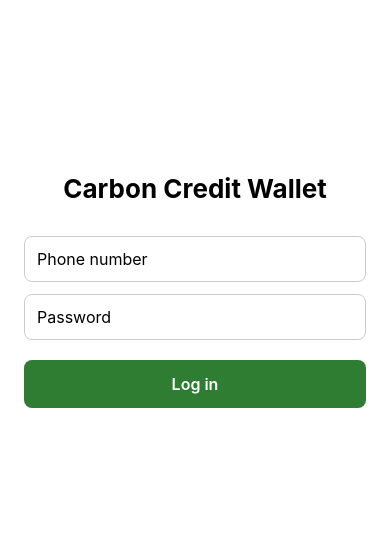
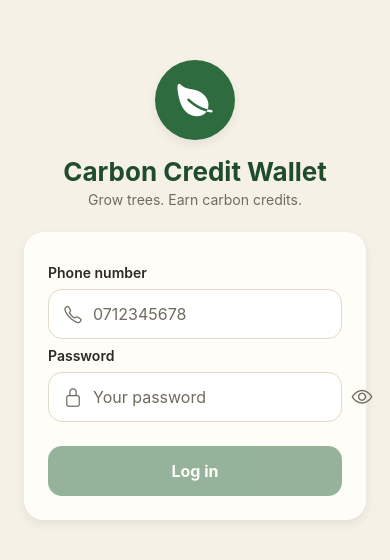
Before and after one commit to Manege24/Carbon-Credit-Wallet, a React Native app in the folder frontend/: screen / in a window 390 px wide. Shown: the part 132-692 px from the top of the page. Built offline with nearby package versions, Linux system fonts and the light colour scheme; no server answers.

Commit message:
UI: earthy green theme, new login screen, tab icons

```diff
--- a/frontend/App.tsx
+++ b/frontend/App.tsx
@@ -10,6 +10,8 @@ import BalanceScreen from "./src/screens/BalanceScreen";
 import HistoryScreen from "./src/screens/HistoryScreen";
 import NetInfo from "@react-native-community/netinfo";
 import { syncAll } from "./src/api/sync";
+import { Ionicons } from "@expo/vector-icons";
+import { colors } from "./src/theme";
 
 const Tab = createBottomTabNavigator();
 
@@ -49,7 +51,24 @@ export default function App() {
 
   return (
     <NavigationContainer>
-      <Tab.Navigator screenOptions={{ headerShown: false }}>
+      <Tab.Navigator
+        screenOptions={({ route }) => ({
+          headerShown: false,
+          tabBarActiveTintColor: colors.primary,
+          tabBarInactiveTintColor: colors.muted,
+          tabBarStyle: { backgroundColor: colors.surface, borderTopColor: colors.border, height: 64, paddingBottom: 8, paddingTop: 6 },
+          tabBarLabelStyle: { fontSize: 12, fontWeight: "600" },
+          tabBarIcon: ({ color, size }) => {
+            const icons: Record<string, keyof typeof Ionicons.glyphMap> = {
+              Plots: "map-outline",
+              Balance: "wallet-outline",
+              History: "pulse-outline",
+              Account: "person-outline",
+            };
+            return <Ionicons name={icons[route.name] ?? "ellipse-outline"} size={size} color={color} />;
+          },
+        })}
+      >
         <Tab.Screen name="Plots" component={PlotsScreen} />
         <Tab.Screen name="Balance" component={BalanceScreen} />
         <Tab.Screen name="History" component={HistoryScreen} />
--- a/frontend/src/screens/LoginScreen.tsx
+++ b/frontend/src/screens/LoginScreen.tsx
@@ -1,15 +1,19 @@
 import { useState } from "react";
 import {
   View, Text, TextInput, Pressable, ActivityIndicator, StyleSheet,
+  KeyboardAvoidingView, Platform, ScrollView,
 } from "react-native";
+import { Ionicons } from "@expo/vector-icons";
 import { login } from "../api/auth";
 import { saveToken } from "../storage/tokenStore";
+import { colors, spacing, radius, shadow } from "../theme";
 
 type Props = { onLoginSuccess: (role?: string) => void };
 
 export default function LoginScreen({ onLoginSuccess }: Props) {
   const [phone, setPhone] = useState("");
   const [password, setPassword] = useState("");
+  const [showPassword, setShowPassword] = useState(false);
   const [loading, setLoading] = useState(false);
   const [error, setError] = useState<string | null>(null);
 
@@ -22,7 +26,7 @@ export default function LoginScreen({ onLoginSuccess }: Props) {
       onLoginSuccess(result.role);
     } catch (e: any) {
       if (e?.message === "Network request failed") {
-        setError("Cannot reach the server. Check Wi-Fi and backend.");
+        setError("Cannot reach the server. Check your connection.");
       } else {
         setError(e?.message ?? "Something went wrong");
       }
@@ -31,44 +35,101 @@ export default function LoginScreen({ onLoginSuccess }: Props) {
     }
   }
 
+  const disabled = loading || !phone || !password;
+
   return (
-    <View style={styles.container}>
+    <KeyboardAvoidingView
+      style={{ flex: 1, backgroundColor: colors.background }}
+      behavior={Platform.OS === "ios" ? "padding" : undefined}
+    >
+      <ScrollView contentContainerStyle={styles.container} keyboardShouldPersistTaps="handled">
+        <View style={styles.logo}>
+          <Ionicons name="leaf" size={40} color={colors.white} />
+        </View>
         <Text style={styles.title}>Carbon Credit Wallet</Text>
+        <Text style={styles.subtitle}>Grow trees. Earn carbon credits.</Text>
 
+        <View style={styles.card}>
+          <Text style={styles.label}>Phone number</Text>
+          <View style={styles.inputRow}>
+            <Ionicons name="call-outline" size={20} color={colors.muted} />
             <TextInput
               style={styles.input}
-        placeholder="Phone number"
+              placeholder="0712345678"
+              placeholderTextColor={colors.muted}
               keyboardType="phone-pad"
               value={phone}
               onChangeText={setPhone}
               autoCapitalize="none"
             />
+          </View>
+
+          <Text style={styles.label}>Password</Text>
+          <View style={styles.inputRow}>
+            <Ionicons name="lock-closed-outline" size={20} color={colors.muted} />
             <TextInput
               style={styles.input}
-        placeholder="Password"
-        secureTextEntry
+              placeholder="Your password"
+              placeholderTextColor={colors.muted}
+              secureTextEntry={!showPassword}
               value={password}
               onChangeText={setPassword}
+              autoCapitalize="none"
             />
+            <Pressable onPress={() => setShowPassword((v) => !v)} hitSlop={10}>
+              <Ionicons
+                name={showPassword ? "eye-off-outline" : "eye-outline"}
+                size={22}
+                color={colors.muted}
+              />
+            </Pressable>
+          </View>
 
-      {error && <Text style={styles.error}>{error}</Text>}
+          {error && (
+            <View style={styles.errorBox}>
+              <Ionicons name="alert-circle-outline" size={18} color={colors.error} />
+              <Text style={styles.errorText}>{error}</Text>
+            </View>
+          )}
 
           <Pressable
-        style={[styles.button, loading && { opacity: 0.6 }]}
+            style={[styles.button, disabled && { opacity: 0.5 }]}
             onPress={handleLogin}
-        disabled={loading || !phone || !password}
+            disabled={disabled}
           >
-        {loading ? <ActivityIndicator color="#fff" /> : <Text style={styles.buttonText}>Log in</Text>}
+            {loading ? <ActivityIndicator color={colors.white} /> : <Text style={styles.buttonText}>Log in</Text>}
           </Pressable>
         </View>
+      </ScrollView>
+    </KeyboardAvoidingView>
   );
 }
 
 const styles = StyleSheet.create({
-  container: { flex: 1, justifyContent: "center", padding: 24, backgroundColor: "#fff" },
-  title: { fontSize: 26, fontWeight: "700", marginBottom: 32, textAlign: "center" },
-  input: { borderWidth: 1, borderColor: "#ccc", borderRadius: 8, padding: 12, marginBottom: 12, fontSize: 16 },
-  button: { backgroundColor: "#2e7d32", padding: 14, borderRadius: 8, alignItems: "center", marginTop: 8 },
-  buttonText: { color: "#fff", fontSize: 16, fontWeight: "600" },
-  error: { color: "#c62828", marginBottom: 8 },
+  container: { flexGrow: 1, justifyContent: "center", padding: spacing.lg },
+  logo: {
+    alignSelf: "center", width: 80, height: 80, borderRadius: 40,
+    backgroundColor: colors.primary, alignItems: "center", justifyContent: "center",
+    ...shadow,
+  },
+  title: { fontSize: 26, fontWeight: "700", color: colors.primaryDark, textAlign: "center", marginTop: spacing.md },
+  subtitle: { color: colors.muted, textAlign: "center", marginTop: spacing.xs, marginBottom: spacing.lg },
+  card: { backgroundColor: colors.surface, borderRadius: radius.lg, padding: spacing.lg, ...shadow },
+  label: { color: colors.text, fontWeight: "600", marginBottom: spacing.sm, marginTop: spacing.sm },
+  inputRow: {
+    flexDirection: "row", alignItems: "center", gap: 10,
+    borderWidth: 1, borderColor: colors.border, borderRadius: radius.md,
+    paddingHorizontal: 14, backgroundColor: colors.white,
+  },
+  input: { flex: 1, paddingVertical: 14, fontSize: 16, color: colors.text },
+  errorBox: {
+    flexDirection: "row", alignItems: "center", gap: 8, marginTop: spacing.md,
+    backgroundColor: "#F8E5DF", padding: 12, borderRadius: radius.sm,
+  },
+  errorText: { color: colors.error, flex: 1 },
+  button: {
+    backgroundColor: colors.primary, paddingVertical: 15, borderRadius: radius.md,
+    alignItems: "center", marginTop: spacing.lg,
+  },
+  buttonText: { color: colors.white, fontSize: 16, fontWeight: "700" },
 });
--- /dev/null
+++ b/frontend/src/theme.ts
@@ -0,0 +1,26 @@
+export const colors = {
+  primary: "#2E6B3E",      // deep forest green
+  primaryDark: "#1F4D2C",
+  primarySoft: "#E3EDDC",  // pale sage, for cards and highlights
+  background: "#F6F1E7",   // warm cream
+  surface: "#FFFDF8",      // card background
+  accent: "#B5703A",       // clay / terracotta
+  text: "#2B2B24",
+  muted: "#6F6B5E",
+  border: "#E2DACA",
+  error: "#B3402A",
+  success: "#3E7C4A",
+  white: "#FFFFFF",
+};
+
+export const spacing = { xs: 4, sm: 8, md: 16, lg: 24, xl: 32 };
+
+export const radius = { sm: 8, md: 14, lg: 20 };
+
+export const shadow = {
+  shadowColor: "#2B2B24",
+  shadowOpacity: 0.08,
+  shadowRadius: 10,
+  shadowOffset: { width: 0, height: 4 },
+  elevation: 3,
+};
```
Lines whose indentation alone changed are shown as unchanged.
